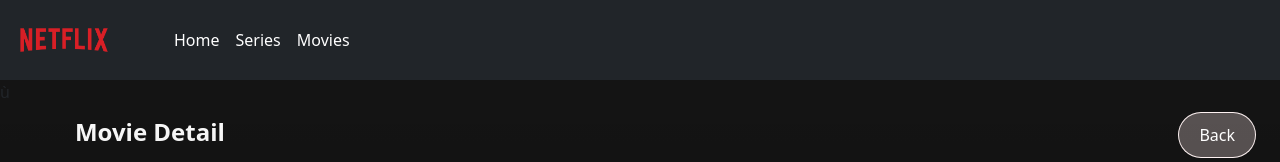
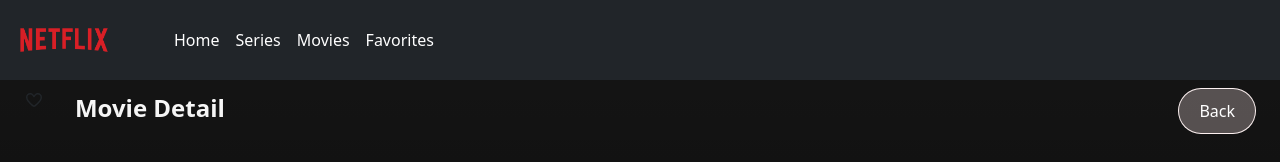
Before and after one commit to Rainapster/fakeNetflix, a React (Vite) app: page /detail/1 in a window 1280 px wide. Shown: the top 162 px of the page. Built offline with nearby package versions, Linux system fonts and the light colour scheme; no server answers.

Commit message:
add component iconButton/ add pages favorites/ modify navigation and path

```diff
--- a/package.json
+++ b/package.json
@@ -10,10 +10,15 @@
     "preview": "vite preview"
   },
   "dependencies": {
+    "@fortawesome/fontawesome-svg-core": "^7.1.0",
+    "@fortawesome/free-regular-svg-icons": "^7.1.0",
+    "@fortawesome/free-solid-svg-icons": "^7.1.0",
+    "@fortawesome/react-fontawesome": "^3.1.0",
     "@reduxjs/toolkit": "^2.9.2",
     "bootstrap": "^5.3.8",
     "react": "^19.0.0",
     "react-dom": "^19.0.0",
+    "react-redux": "^9.2.0",
     "react-router-dom": "^7.9.3"
   },
   "devDependencies": {
--- a/src/App.tsx
+++ b/src/App.tsx
@@ -8,9 +8,13 @@ import { Series } from "./pages/Series";
 import MovieDetail from "./pages/MovieDetail";
 import { HomeComponent } from "./pages/HomeComponent";
 import PageNotFound from "./components/pageNotFound/PageNotFound";
+import { Provider } from "react-redux";
+import { store } from "./store/store";
+import { Favorites } from "./pages/favorites";
 
 function App() {
   return (
+    <Provider store={store}>
       <BrowserRouter>
         <Routes>
           <Route path="/" element={<Layout />}>
@@ -18,10 +22,12 @@ function App() {
             <Route path="movies" element={<Movies />} />
             <Route path="series" element={<Series />} />
             <Route path="detail/:id" element={<MovieDetail />} />
+            <Route path="favorites" element={<Favorites/>}/>
           </Route>
           <Route path="*" element={<PageNotFound />} />
         </Routes>
       </BrowserRouter>
+    </Provider>
   );
 }
 
--- a/src/components/cardCarousel/CardCarousel.tsx
+++ b/src/components/cardCarousel/CardCarousel.tsx
@@ -24,9 +24,9 @@ const CardCarousel = ({ movies, title, customNavigationParams }: cardCaruoselPro
                     key={id}
                     id={id as number}
                     title={title}
-                    release_date={release_date}
-                    vote_average={vote_average}
-                    poster_path={poster_path}
+                    release_date={release_date ?? ""}
+                    vote_average={vote_average ?? 0}
+                    poster_path={poster_path ?? ""}
                   />
                 );
               }
--- a/src/components/cardCarousel/cardCarousel.model.ts
+++ b/src/components/cardCarousel/cardCarousel.model.ts
@@ -1,7 +1,8 @@
 import { Movie } from "../../hooks/movies.model";
+import { Favorite } from "../../models/favorite.model";
 
 export interface cardCaruoselProps{
-    movies : Movie[];
+    movies : Movie[] | Favorite[];
     title : string;
     customNavigationParams?: string;
 
--- /dev/null
+++ b/src/components/iconButton/IconButton.tsx
@@ -0,0 +1,17 @@
+import { iconButtonProps } from "./iconButton.model";
+import { FontAwesomeIcon } from "@fortawesome/react-fontawesome";
+import { faHeart as fasHeart } from "@fortawesome/free-solid-svg-icons";
+import { faHeart as farHeart } from "@fortawesome/free-regular-svg-icons";
+const IconButton = ({style, isFavorite= false,onClick }: iconButtonProps) => {
+  return (
+    <div style={style} onClick={onClick}>
+      {isFavorite ? (
+        <FontAwesomeIcon icon={fasHeart} />
+      ) : (
+        <FontAwesomeIcon icon={farHeart} />
+      )}
+    </div>
+  );
+};
+
+export default IconButton;
--- a/src/components/layout/layout.tsx
+++ b/src/components/layout/layout.tsx
@@ -8,7 +8,7 @@ export const Layout = () => {
   const isDetailPage = location.pathname.startsWith("/detail")
   return (
     <div className="d-flex flex-column">
-      <Navbar />ù
+      <Navbar />
       {!isDetailPage && <Hero/>}
       <Outlet />
       <Footer />
--- a/src/components/navbar/navbar.tsx
+++ b/src/components/navbar/navbar.tsx
@@ -18,6 +18,9 @@ export const Navbar = () => (
       <li className="nav-item">
         <NavLink className={({ isActive}: { isActive: boolean }) => `nav-link ${isActive ? "text-red" : "text-white"}`} to="/movies">Movies</NavLink>
       </li>
+      <li className="nav-item">
+        <NavLink className={({ isActive}: { isActive: boolean }) => `nav-link ${isActive ? "text-red" : "text-white"}`} to="/favorites">Favorites</NavLink>
+      </li>
 
     </ul>
   </div>
--- a/src/models/favorite.model.ts
+++ b/src/models/favorite.model.ts
@@ -1,5 +1,5 @@
 import { Movie } from "../hooks/movies.model";
-import { Result } from "../hooks/series.models";
+import { Result, RootSeries } from "../hooks/series.models";
 
 export interface Favorite{
     id: number;
@@ -28,7 +28,7 @@ export const movieToFavorite = (m: Movie): Favorite => ({
   original_language: m.original_language ?? null,
 });
 
-export const seriesToFavorite = (s: Result): Favorite => ({
+export const seriesToFavorite = (s: Result | RootSeries): Favorite => ({
   id: s.id,
   mediaType: "series",
   title: s.name ?? s.original_name ?? "",
--- /dev/null
+++ b/src/pages/Favorites.tsx
@@ -0,0 +1,28 @@
+import { useSelector } from "react-redux";
+import { favoriteSelector } from "../store/favoriteSelectors";
+import CardCarousel from "../components/cardCarousel/CardCarousel";
+import CustomButton from "../components/button/CustomButton";
+import { useNavigate } from "react-router-dom";
+
+export const Favorites = () => {
+  const favorites = useSelector(favoriteSelector);
+  const navigation = useNavigate()
+  const handleClick =() =>{
+    navigation(-1)
+  }
+  return (
+    <div>
+      <CustomButton
+        style={{
+          position: "absolute",
+          top: 0,
+          right: 0,
+          zIndex: 3,
+          margin: "8px 24px",
+        }}
+        onClick={handleClick}
+      />
+      <CardCarousel movies={favorites} title="favorites" />
+    </div>
+  );
+};
--- a/src/pages/MovieDetail.tsx
+++ b/src/pages/MovieDetail.tsx
@@ -13,6 +13,11 @@ import CardCarousel from "../components/cardCarousel/CardCarousel";
 import VideoPlayer from "../components/videoPlayer/VideoPlayer";
 import CastCarousel from "../components/actorCarousel/CastCarousel";
 import { useCastSeries, useDetailSeries, useSimilarSeries } from "../hooks/useSeries";
+import { useDispatch, useSelector } from "react-redux";
+import { favoriteSelector } from "../store/favoriteSelectors";
+import { addToFavorite, removeFromFavorite } from "../store/favoritesSlice";
+import { movieToFavorite, seriesToFavorite } from "../models/favorite.model";
+import IconButton from "../components/iconButton/IconButton";
 
 const MovieDetail = () => {
   const { id } = useParams<{ id: string }>();
@@ -73,7 +78,7 @@ const uniformateSimilarSeries = similarSeries.map((serie) => {
       retriveVideoTrailer();
       retriveCast();
     }
-  }, [isSerie, retriveCast, retriveDetailSeries, retriveMovieDetail, retriveSimilarMovies, retriveSimilarSeries, retriveVideoTrailer]);
+  }, [isSerie, retriveCast, retriveCastSeries, retriveDetailSeries, retriveMovieDetail, retriveSimilarMovies, retriveSimilarSeries, retriveVideoTrailer]);
 
   //   console.log("similarMovies are: ", similar);
   //   console.log("movieDetails", movieDetails);
@@ -87,6 +92,30 @@ const uniformateSimilarSeries = similarSeries.map((serie) => {
   console.log("queryParams",queryParams)
   console.log("isSerie",isSerie)
   console.log("similarSerie", uniformateSimilarSeries)
+
+  // Store
+  const idNum = Number(id)
+  const dispatch = useDispatch();
+  const favorites = useSelector(favoriteSelector)
+  const isFavorited = favorites.some(
+    (f) => f.id === idNum && f.mediaType === (isSerie ? "series" : "movie")
+  );
+  const handleToggleFavorite = () =>{
+    if(isFavorited){
+      const favorite = favorites.find((fav)=>fav.id === idNum && fav.mediaType === (isSerie ? "series" : "movie") )
+      if(favorite) dispatch(removeFromFavorite(favorite))
+        return
+    }
+        if (isSerie) {
+      if (!detailSerie) return;
+      dispatch(addToFavorite(seriesToFavorite(detailSerie)));
+    } else {
+      if (!movieDetails) return;
+      dispatch(addToFavorite(movieToFavorite(movieDetails)));
+    }
+  }
+  console.log("isFavorited", isFavorited)
+  console.log("favorites",favorites)
 
   return (
     <>
@@ -112,6 +141,19 @@ const uniformateSimilarSeries = similarSeries.map((serie) => {
           }}
           onClick={handleClick}
         />
+
+        <IconButton
+          isFavorite= {isFavorited}
+          style={{
+            position: "absolute",
+            top: 0,
+            left: 0,
+            zIndex: 3,
+            margin: "8px 24px",
+          }}
+          onClick={handleToggleFavorite}
+        />
+
         <h2 className="page-title">Movie Detail</h2>
         {!trailer && <div className="gradient"></div>}
       </div>
```
Also changed, not shown: src/components/iconButton/iconButton.model.ts (added, +7 -0 lines), src/components/button/CustomButton.tsx (line endings or trailing spaces), 1 other file (tests, documents, lock files or other folders). Lines whose indentation alone changed are shown as unchanged.
